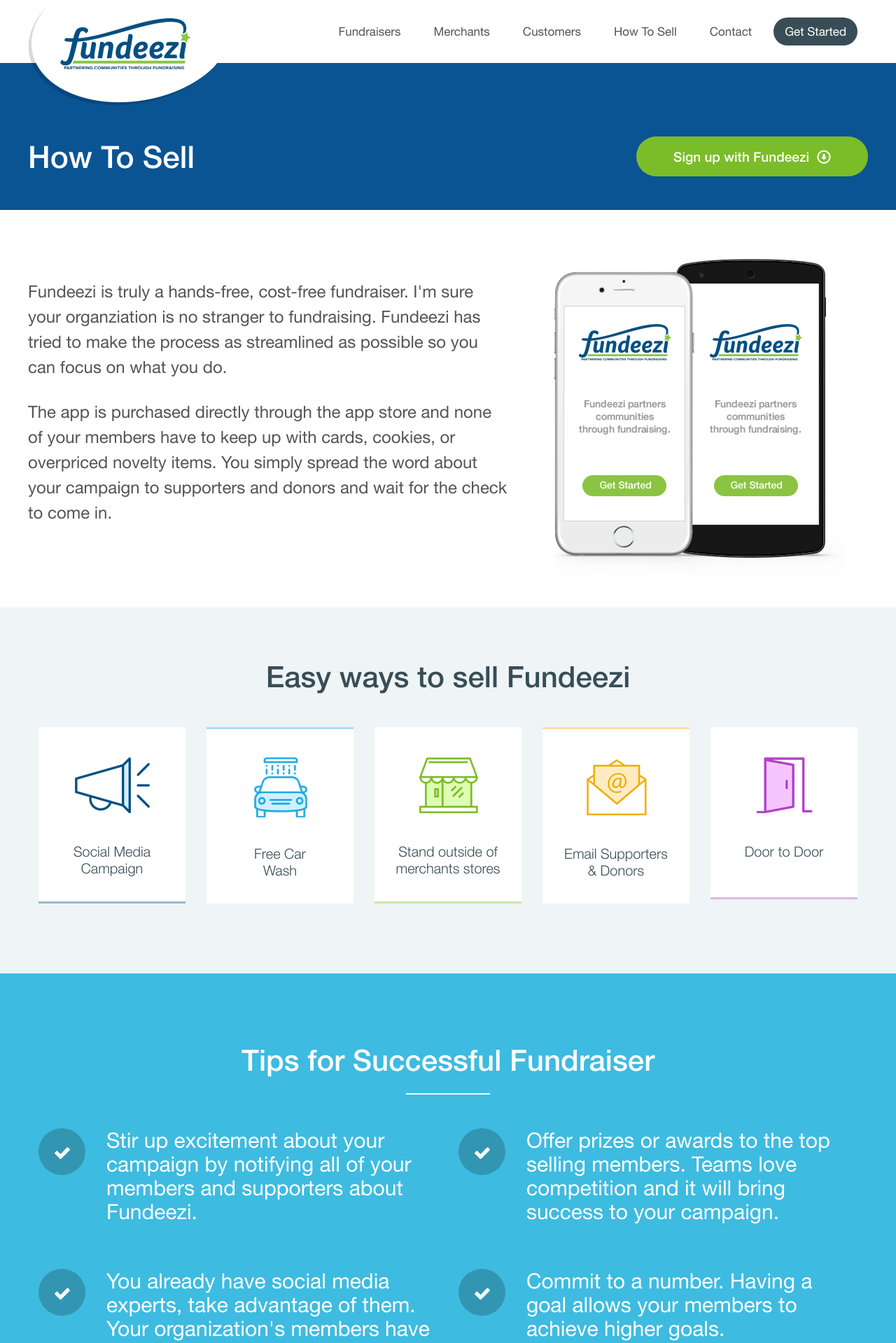
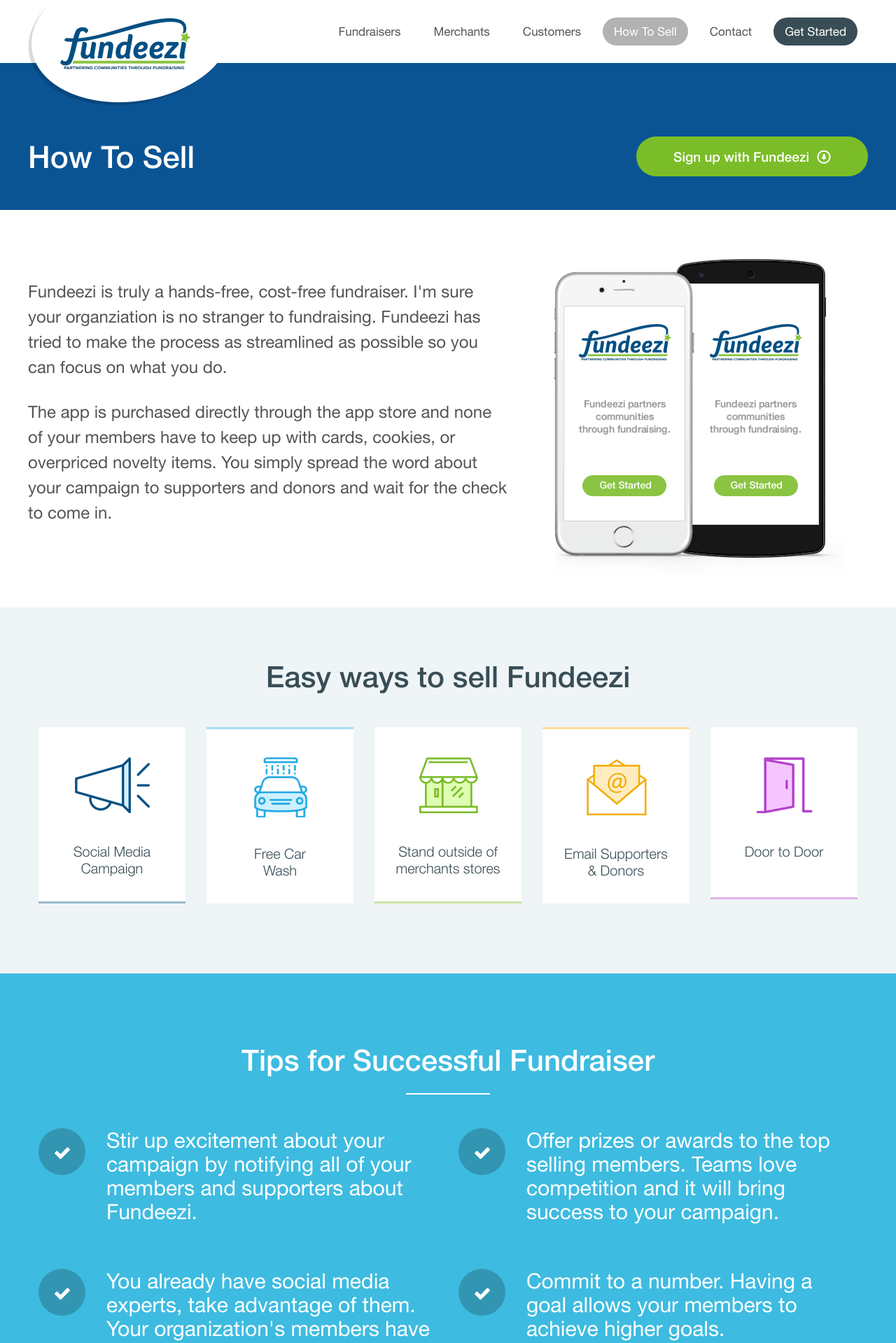
Before and after one commit to fundeezi/fundeezi.github.io, a Jekyll site: the page built from how-to-sell.html, in a window 1280 px wide. Shown: the top 1919 px of the page at 70% size. Built offline with Jekyll 4.4.1, drawn with Linux system fonts in a browser that asks for light colours.

Commit message:
Fixes nav links and contact form

```diff
--- a/_includes/header.html
+++ b/_includes/header.html
@@ -1,7 +1,7 @@
 <header class="header">
   <div class="container clearfix">
     <div class="logo pull-left">
-      <a href="index.html">
+      <a href="/">
         <img src="images/logo.png" alt="">
       </a>
     </div>
@@ -14,11 +14,11 @@
     <nav id="bs-navbar" class="collapse navbar-collapse nav pull-right">
       {% assign current = page.url | downcase | split: '/' %}
       <ul>
-        <li><a {% if current[1] == 'fundraisers' %}class='active'{% endif %} href="fundraisers">Fundraisers</a></li>
-        <li><a {% if current[1] == 'merchants' %}class='active'{% endif %} href="merchants">Merchants</a></li>
-        <li><a {% if current[1] == 'customers' %}class='active'{% endif %} href="customers">Customers</a></li>
-        <li><a {% if current[1] == 'how-to-sell' %}class='active'{% endif %} href="how-to-sell">How To Sell</a></li>
-        <li><a {% if current[1] == 'contact' %}class='active'{% endif %} href="contact">Contact</a></li>
+        <li><a {% if current[1] == 'fundraisers.html' %}class='active'{% endif %} href="fundraisers">Fundraisers</a></li>
+        <li><a {% if current[1] == 'merchants.html' %}class='active'{% endif %} href="merchants">Merchants</a></li>
+        <li><a {% if current[1] == 'customers.html' %}class='active'{% endif %} href="customers">Customers</a></li>
+        <li><a {% if current[1] == 'how-to-sell.html' %}class='active'{% endif %} href="how-to-sell">How To Sell</a></li>
+        <li><a {% if current[1] == 'contact.html' %}class='active'{% endif %} href="contact">Contact</a></li>
         <li class="btnstyle"><a href="contact">Get Started</a></li>
       </ul>
     </nav>
--- a/contact.html
+++ b/contact.html
@@ -1,3 +1,7 @@
+---
+layout: default
+title: Contact Us
+---
 
 <section class="innerbanner">
   <div class="container clearfix">
```
